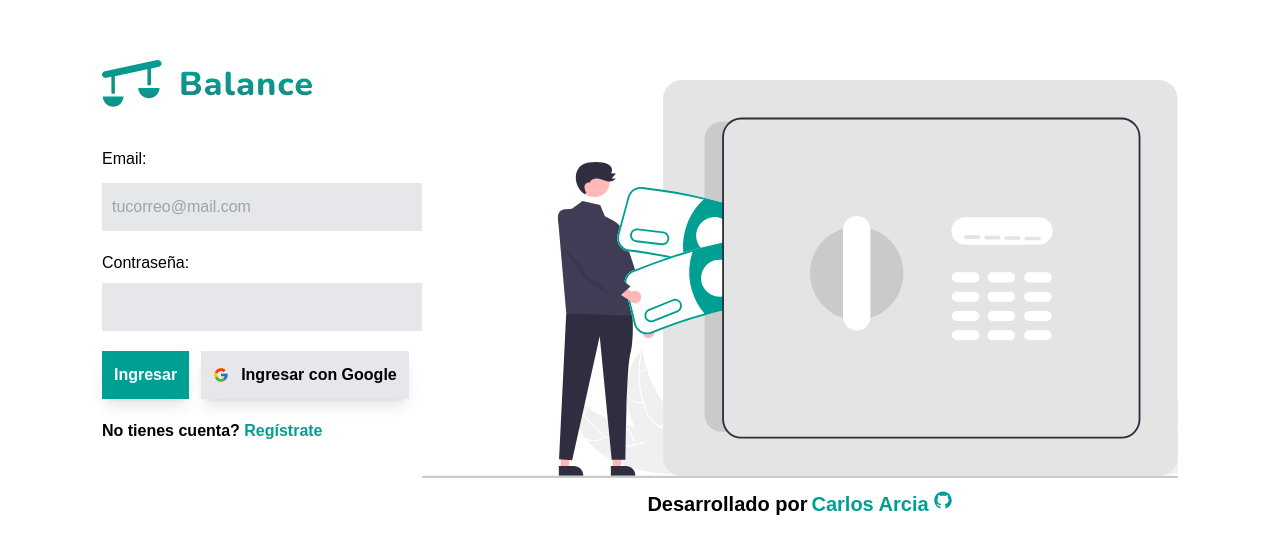
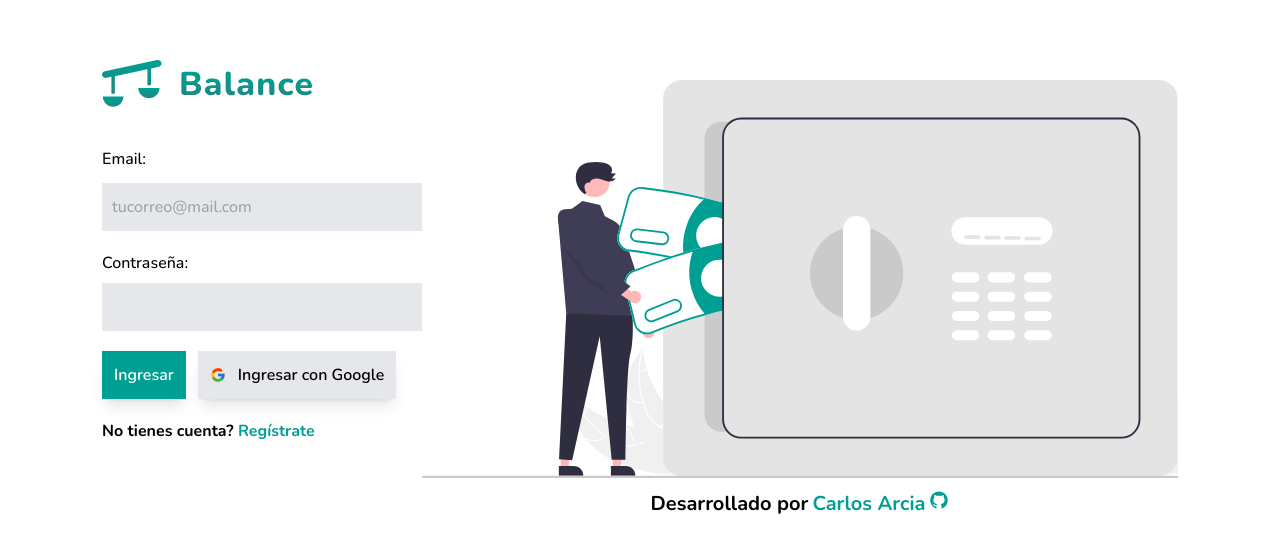
Before and after one commit to FabriDevelop/balance-app, a Next.js app: page /login in a window 1280 px wide. Shown: the part 101-654 px from the top of the page. Built offline with nearby package versions, Linux system fonts and the light colour scheme; no server answers.

Commit message:
:bug: fix fonts

```diff
--- /dev/null
+++ b/pages/_document.js
@@ -0,0 +1,18 @@
+import { Html, Head, Main, NextScript } from 'next/document'
+
+export default function Document() {
+  return (
+    <Html lang="es">
+      <Head>
+        <link
+          href="https://fonts.googleapis.com/css2?family=Nunito:wght@200;300;400;500;600;700;800;900&display=swap"
+          rel="stylesheet"
+        ></link>
+      </Head>
+      <body>
+        <Main />
+        <NextScript />
+      </body>
+    </Html>
+  )
+}
--- a/styles/globals.css
+++ b/styles/globals.css
@@ -1,6 +1,12 @@
 @tailwind base;
 @tailwind components;
 @tailwind utilities;
+
+@layer base {
+  html {
+    @apply font-sans;
+  }
+}
 
 /* Chrome, Safari, Edge, Opera */
 input::-webkit-outer-spin-button,
--- a/tsconfig.json
+++ b/tsconfig.json
@@ -15,6 +15,6 @@
     "jsx": "preserve",
     "incremental": true
   },
-  "include": ["next-env.d.ts", "**/*.ts", "**/*.tsx"],
+  "include": ["next-env.d.ts", "**/*.ts", "**/*.tsx", "pages/_document.js"],
   "exclude": ["node_modules"]
 }
```
Also changed, not shown: 2 other files (tests, documents, lock files or other folders).
